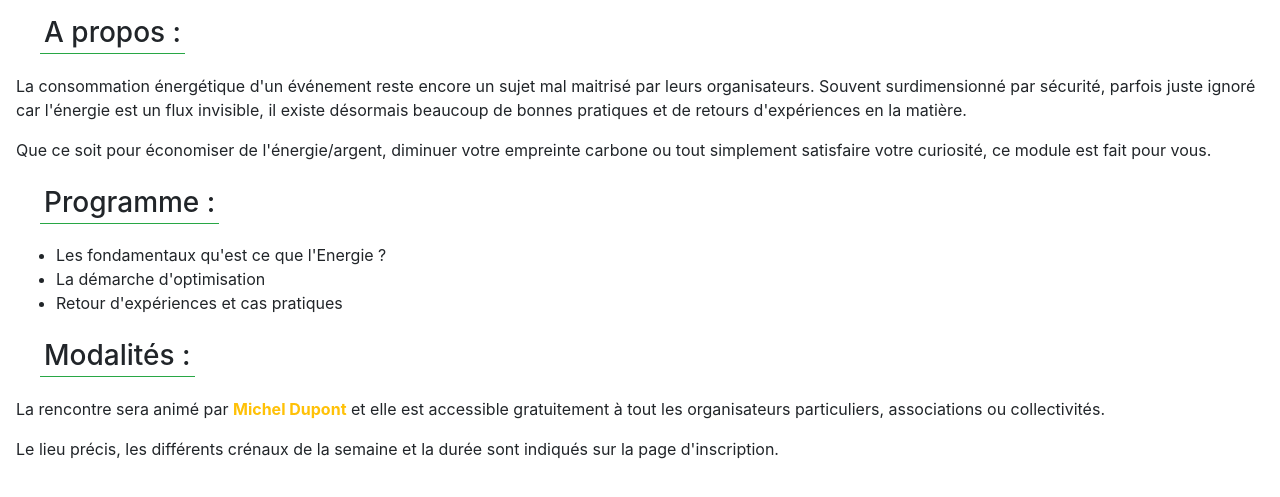
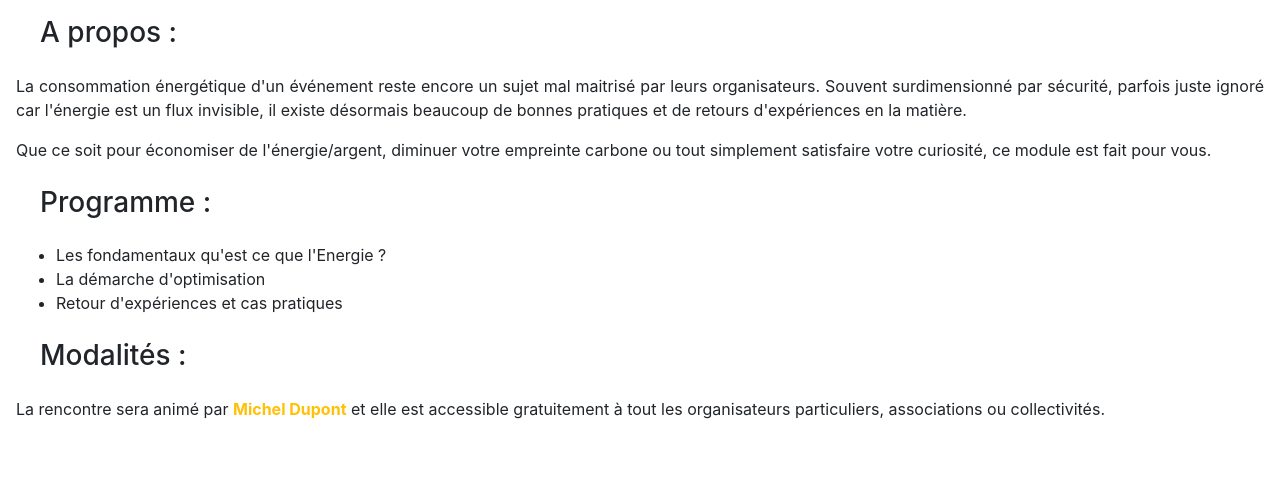
Before and after one commit to kenada-aka/StudiEval1, a plain HTML site: page evenements.html in a window 1280 px wide. Shown: the part 299-796 px from the top of the page. Drawn offline with nearby package versions, Linux system fonts and the light colour scheme.

Commit message:
Mise au propre des textes

```diff
--- a/evenements.html
+++ b/evenements.html
@@ -41,18 +41,18 @@
 			<h1 class="m-3 text-center alert alert-success">Événements à venir</h1>
 			<article class="m-3">
 				<h2 class="m-4"><span class="p-1 border-bottom border-success">Optimisation des consommations énergétique</span></h2>
-				<h3 class="m-4"><span class="p-1 border-bottom border-success">A propos :</span></h3>
-				<p>La consommation énergétique d'un événement reste encore un sujet mal maitrisé par leurs organisateurs. Souvent surdimensionné par sécurité, parfois juste ignoré car l'énergie est un flux invisible, il existe désormais beaucoup de bonnes pratiques et de retours d'expériences en la matière.</p>
-				<p>Que ce soit pour économiser de l'énergie/argent, diminuer votre empreinte carbone ou tout simplement satisfaire votre curiosité, ce module est fait pour vous.</p>
-				<h3 class="m-4"><span class="p-1 border-bottom border-success">Programme :</span></h3>
+				<h3 class="m-4">A propos :</h3>
+				<p class="text-justify">La consommation énergétique d'un événement reste encore un sujet mal maitrisé par leurs organisateurs. Souvent surdimensionné par sécurité, parfois juste ignoré car l'énergie est un flux invisible, il existe désormais beaucoup de bonnes pratiques et de retours d'expériences en la matière.</p>
+				<p class="text-justify">Que ce soit pour économiser de l'énergie/argent, diminuer votre empreinte carbone ou tout simplement satisfaire votre curiosité, ce module est fait pour vous.</p>
+				<h3 class="m-4">Programme :</h3>
 				<ul>
 					<li>Les fondamentaux qu'est ce que l'Energie ?</li>
 					<li>La démarche d'optimisation</li>
 					<li>Retour d'expériences et cas pratiques</li>
 				</ul>
-				<h3 class="m-4"><span class="p-1 border-bottom border-success">Modalités :</span></h3>
-				<p>La rencontre sera animé par <strong class="text-warning">Michel Dupont</strong> et elle est accessible gratuitement à tout les organisateurs particuliers, associations ou collectivités.</p>
-				<p>Le lieu précis, les différents crénaux de la semaine et la durée sont indiqués sur la page d'inscription.</p>
+				<h3 class="m-4">Modalités :</h3>
+				<p class="text-justify">La rencontre sera animé par <strong class="text-warning">Michel Dupont</strong> et elle est accessible gratuitement à tout les organisateurs particuliers, associations ou collectivités.</p>
+				<p class="text-justify"Le lieu précis, les différents crénaux de la semaine et la durée sont indiqués sur la page d'inscription.</p>
 			</article>
 		</main>
 	</body>
```
